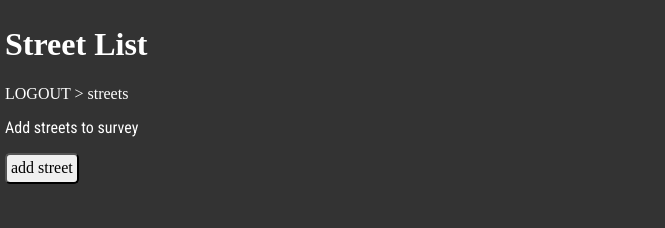
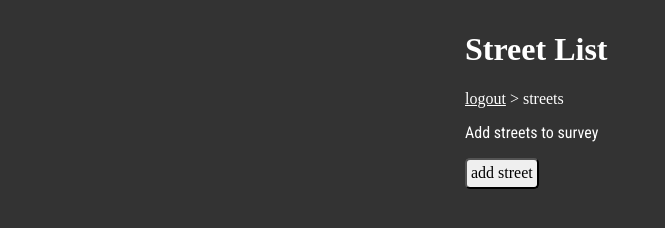
Before and after one commit to thisIsMeHello/canvassingapp, a website: page public/index.html in a window 1280 px wide. Both pictures are taken after a click on the button "submit". Shown: the whole page, without its empty margins (0-665 px from the left). Drawn offline with nearby package versions, Linux system fonts and the light colour scheme; no server answers; a web font is replaced by a local one.

Commit message:
centered section

```diff
--- a/public/index.css
+++ b/public/index.css
@@ -144,7 +144,8 @@ button, input {
 } */
 
 #page {
-  padding: 5px;
+  padding: 10px;
+
 }
 
 .js-street-input-form {
@@ -158,8 +159,8 @@ nav {
 a {
   color: white;
   position: relative;
-  text-decoration: none;
-  text-transform: uppercase;
+  text-decoration: underline;
+  /* text-transform: uppercase; */
 }
 
 a:hover {
@@ -171,3 +172,8 @@ a:hover {
 a:active {
   top: 5px;
 }
+
+#streets, #properties {
+  max-width: 350px;
+  margin: 0 auto;
+}
```
